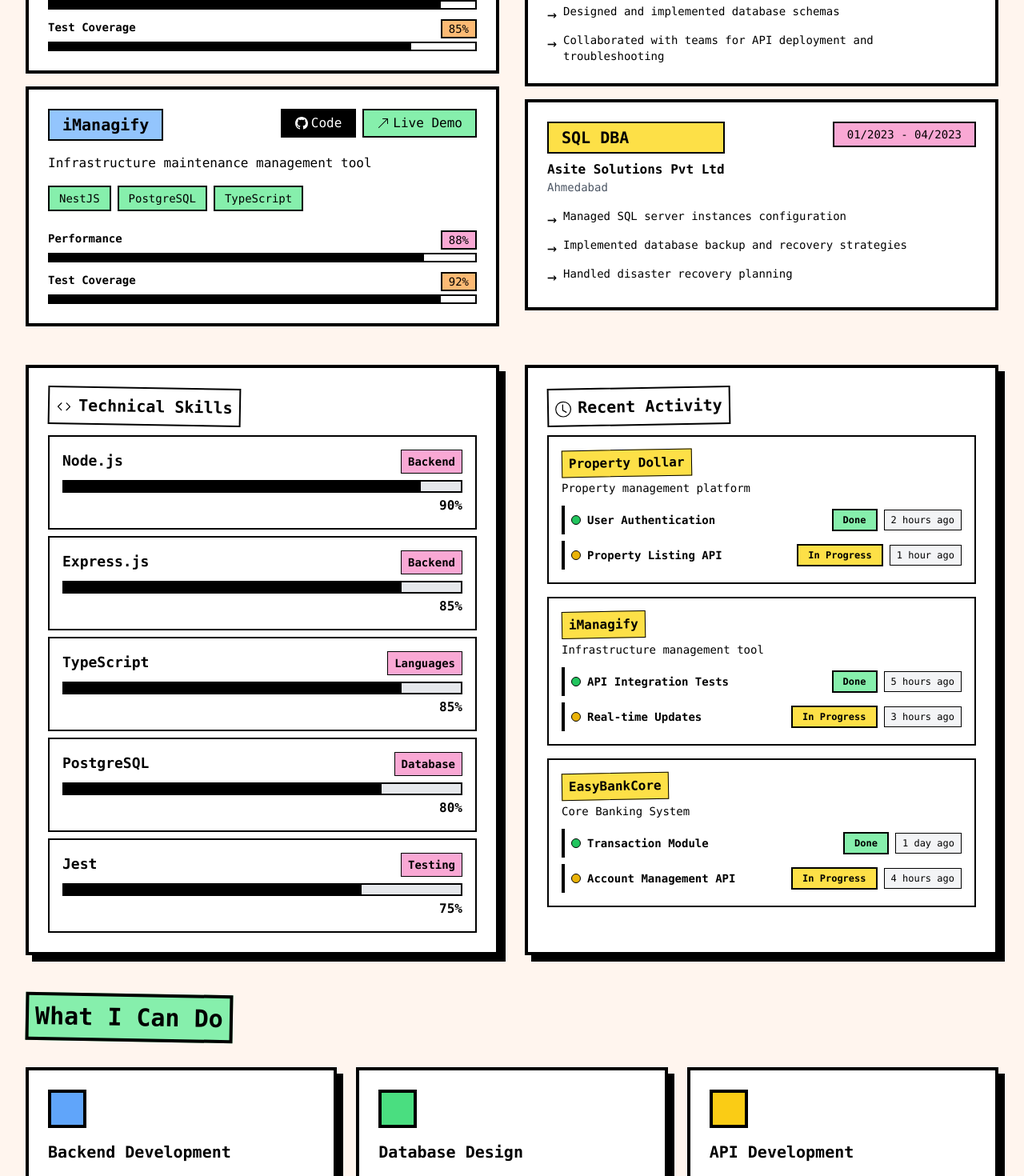
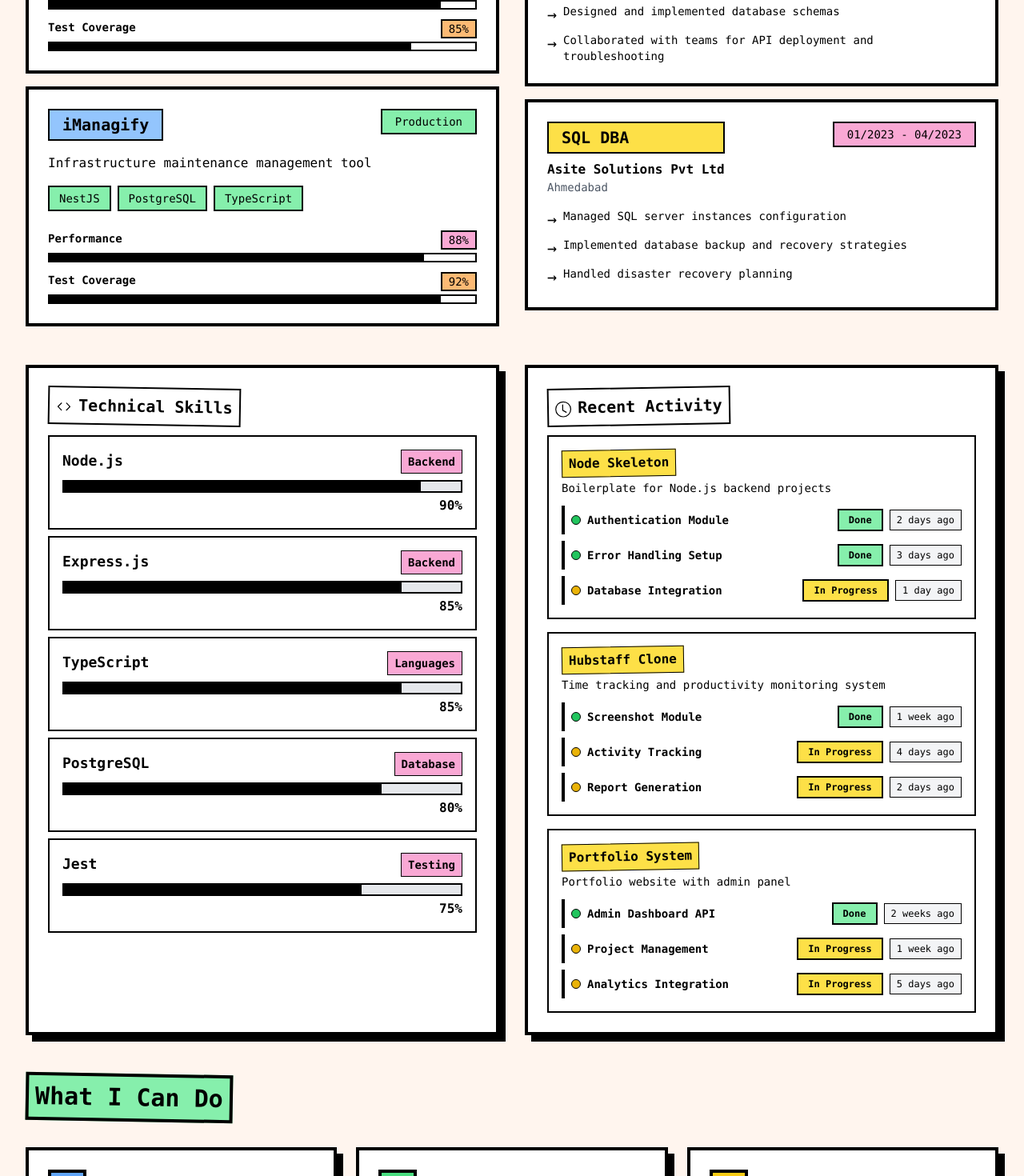
Before and after one commit to rathodrahool/portfolio-frontend, a React (Vite) app: page / in a window 1280 px wide. Shown: the part 1328-2798 px from the top of the page at 80% size. Built offline with nearby package versions, Linux system fonts and the light colour scheme.

Commit message:
fix: featured projects and actvity

```diff
--- a/src/pages/Portfolio.tsx
+++ b/src/pages/Portfolio.tsx
@@ -63,52 +63,67 @@ const RecentActivityCard = () => {
   const activities = [
     {
       type: "project",
-      project: "Property Dollar",
-      description: "Property management platform",
+      project: "Node Skeleton",
+      description: "Boilerplate for Node.js backend projects",
       tasks: [
         {
-          name: "User Authentication",
+          name: "Authentication Module",
           status: "completed",
-          lastUpdated: "2 hours ago"
+          lastUpdated: "2 days ago"
         },
         {
-          name: "Property Listing API",
+          name: "Error Handling Setup",
+          status: "completed",
+          lastUpdated: "3 days ago"
+        },
+        {
+          name: "Database Integration",
           status: "in-progress",
-          lastUpdated: "1 hour ago"
+          lastUpdated: "1 day ago"
         }
       ]
     },
     {
       type: "project",
-      project: "iManagify",
-      description: "Infrastructure management tool",
+      project: "Hubstaff Clone",
+      description: "Time tracking and productivity monitoring system",
       tasks: [
         {
-          name: "API Integration Tests",
+          name: "Screenshot Module",
           status: "completed",
-          lastUpdated: "5 hours ago"
+          lastUpdated: "1 week ago"
         },
         {
-          name: "Real-time Updates",
+          name: "Activity Tracking",
           status: "in-progress",
-          lastUpdated: "3 hours ago"
+          lastUpdated: "4 days ago"
+        },
+        {
+          name: "Report Generation",
+          status: "in-progress",
+          lastUpdated: "2 days ago"
         }
       ]
     },
     {
       type: "project",
-      project: "EasyBankCore",
-      description: "Core Banking System",
+      project: "Portfolio System",
+      description: "Portfolio website with admin panel",
       tasks: [
         {
-          name: "Transaction Module",
+          name: "Admin Dashboard API",
           status: "completed",
-          lastUpdated: "1 day ago"
+          lastUpdated: "2 weeks ago"
         },
         {
-          name: "Account Management API",
+          name: "Project Management",
           status: "in-progress",
-          lastUpdated: "4 hours ago"
+          lastUpdated: "1 week ago"
+        },
+        {
+          name: "Analytics Integration",
+          status: "in-progress",
+          lastUpdated: "5 days ago"
         }
       ]
     }
@@ -273,24 +288,21 @@ const ProjectsShowcaseCard = () => {
       description: "Core Banking System with comprehensive submodules",
       tech: ["Node.js", "TypeScript", "SQL"],
       metrics: { performance: 95, coverage: 90 },
-      github: "#",
-      live: "#"
+      type: "production" // Added type field
     },
     {
       name: "Property Dollar",
       description: "Property management and investment tracking platform",
       tech: ["NestJS", "PostgreSQL", "Jest"],
       metrics: { performance: 92, coverage: 85 },
-      github: "#",
-      live: "#"
+      type: "production"
     },
     {
       name: "iManagify",
       description: "Infrastructure maintenance management tool",
       tech: ["NestJS", "PostgreSQL", "TypeScript"],
       metrics: { performance: 88, coverage: 92 },
-      github: "#",
-      live: "#"
+      type: "production"
     }
   ];
 
@@ -314,26 +326,11 @@ const ProjectsShowcaseCard = () => {
                 {project.name}
               </h4>
               <div className="flex gap-2">
-                <motion.a
-                  href={project.github}
-                  target="_blank"
-                  rel="noopener noreferrer"
-                  whileHover={{ scale: 1.05 }}
-                  className="flex items-center gap-1 bg-black text-white px-4 py-1 border-2 border-black"
-                >
-                  <BsGithub size={16} />
-                  Code
-                </motion.a>
-                <motion.a
-                  href={project.live}
-                  target="_blank"
-                  rel="noopener noreferrer"
-                  whileHover={{ scale: 1.05 }}
-                  className="flex items-center gap-1 bg-green-300 px-4 py-1 border-2 border-black"
-                >
-                  <BsArrowUpRight size={16} />
-                  Live Demo
-                </motion.a>
+                {project.type === "production" && (
+                  <span className="bg-green-300 px-4 py-1 border-2 border-black text-sm">
+                    Production
+                  </span>
+                )}
               </div>
             </div>
             <p className="text-base mb-4">{project.description}</p>
@@ -554,7 +551,7 @@ const ActionButtons = ({ onContactClick }: { onContactClick: () => void }) => {
     <div className="flex flex-col sm:flex-row justify-center items-center gap-3 sm:gap-4 md:gap-6">
       <motion.button
         whileHover={{ scale: 1.05 }}
-        className="w-full sm:w-auto bg-black text-white px-6 py-3 border-4 border-black font-bold shadow-[8px_8px_0px_0px_rgba(0,0,0,1)] hover:shadow-none hover:translate-x-2 hover:translate-y-2 transition-all"
+        className="w-full sm:w-auto bg-green-500 text-white px-6 py-3 border-4 border-black font-bold shadow-[8px_8px_0px_0px_rgba(34,197,94,1)] hover:shadow-none hover:translate-x-2 hover:translate-y-2 transition-all"
         onClick={handleDownloadResume}
       >
         <div className="flex items-center gap-2">
@@ -693,7 +690,7 @@ const Portfolio = () => {
           <div className="flex gap-4">
             <motion.button
               whileHover={{ scale: 1.05 }}
-              className="bg-black text-white px-6 py-3 border-4 border-black font-bold shadow-[8px_8px_0px_0px_rgba(0,0,0,1)]"
+              className="bg-green-500 text-white px-6 py-3 border-4 border-black font-bold shadow-[8px_8px_0px_0px_rgba(34,197,94,1)]"
               onClick={() => document.getElementById('work')?.scrollIntoView({ behavior: 'smooth' })}
             >
               View My Work →
```
Also changed, not shown: 1 other file (tests, documents, lock files or other folders).
